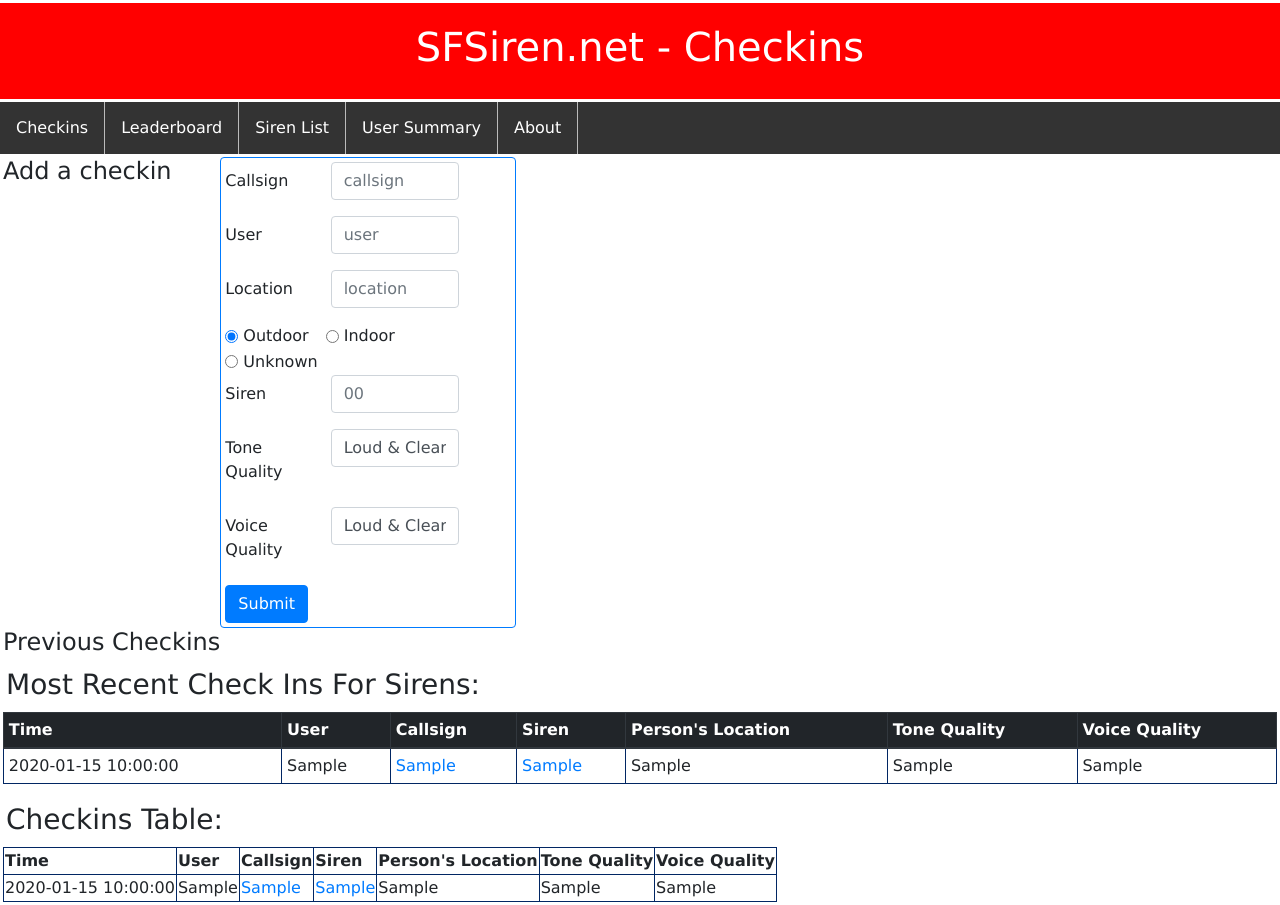
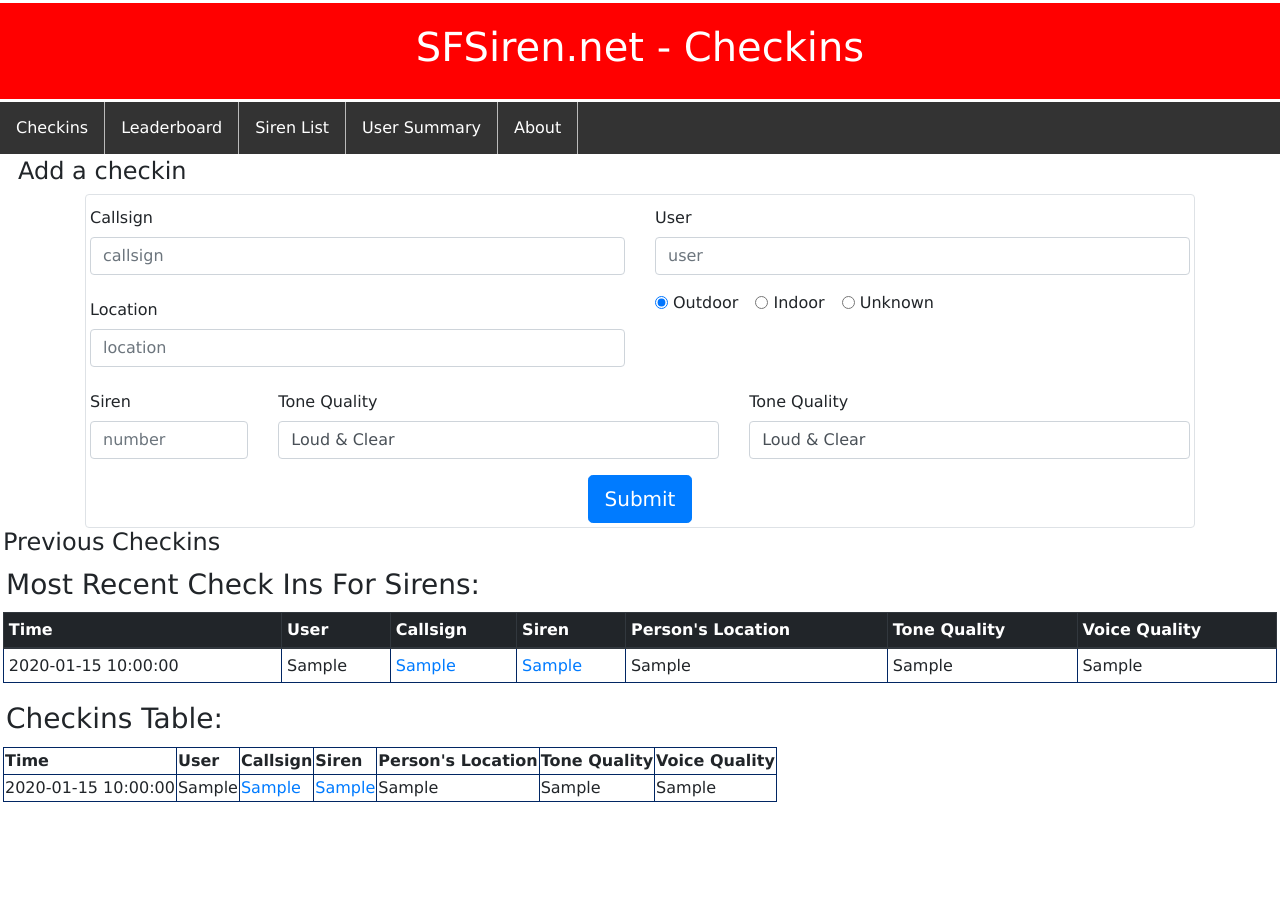
Before and after one commit to JenDanRepo/sirens, a PHP site: page /checkins.php in a window 1280 px wide. After the commit the page ends 802 px from the top, so only its background shows below. Run offline with PHP 8.4, Linux system fonts and the light colour scheme; tables that the repository leaves empty or names only in its code hold one stand-in row (values such as "Sample post"); data that the repository does not hold is empty; a stand-in replaces the project's code that opens the database connection; some libraries are stand-ins or nearby versions.

Commit message:
reformatted checkins form

```diff
--- a/checkins.php
+++ b/checkins.php
@@ -8,35 +8,37 @@ $mytimestamp = date('Y-m-d H:i:s');
 // echo "<p>As of $mytimestamp<br>";
 ?>
 
-<div class="row">
     <div class="col-lg-2">
       <h4>Add a checkin</h4>
     </div>
-    <div class="col-lg-3">
-        <form action="add_checkin.php" method="post" class="border border-primary rounded" style="padding: 4px;">
 <div class="row">
-                <div class="col-lg-12">
-                    <div class="form-group row">
-                        <label for="inputCallsign" class="col-lg-4 col-form-label">Callsign</label>
-                        <div class="col-lg-6">
+    <div class="container">
+        <form action="add_checkin.php" method="post" class="border rounded" style="padding: 4px;">
+            <div class="row">
+                <div class="col-lg-6 col-md-6">
+                    <div class="form-group">
+                        <label for="inputCallsign" class="col-form-label">Callsign</label>
                         <input type="text" name="callsign" placeholder="callsign" id="inputCallsign" class="form-control">
                     </div>
                  </div>
-                    <div class="form-group row">
-                        <label for="inputUser" class="col-lg-4 col-form-label">User</label>
-                        <div class="col-lg-6">
+                <div class="col-lg-6 col-md-6">
+                    <div class="form-group">
+                        <label for="inputUser" class="col-form-label">User</label>
                         <input type="text" name="user" placeholder="user" id="inputUser" class="form-control">
                     </div>
                 </div>
+            </div>
 
-                    <div class="form-group row">
-                        <label for="inputLocation" class="col-lg-4 col-form-label">Location</label>
-                        <div class="col-lg-6">
+            <div class="row">
+                <div class="col-lg-6 col-md-6">
+                    <div class="form-group">
+                        <label for="inputLocation" class="col-form-label">Location</label>
                         <input type="text" name="location" placeholder="location" id="inputLocation" class="form-control">
                     </div>
                 </div>
 
-
+                <div class="col-lg-6 col-md-6 align-text-bottom">
+                    <!-- <span class="align-text-bottom">       -->
                         <div class="form-check form-check-inline">
                             <input class="form-check-input" type="radio" name="insideout" id="inlineRadio1" value="outdoor" checked>
                             <label class="form-check-label" for="inlineRadio1">Outdoor</label>
@@ -49,28 +51,56 @@ $mytimestamp = date('Y-m-d H:i:s');
                             <input class="form-check-input" type="radio" name="insideout" id="inlineRadio3" value="unknown">
                             <label class="form-check-label" for="inlineRadio3">Unknown</label>
                         </div>
+                    <!-- </span> -->
+                </div>
+            </div>
+
+            <div class="row">
+                <div class="col-lg-2">
+                    <div class="form-group">
+                        <label for="inputSiren" class="col-form-label">Siren</label>
+                        <input type="text" name="siren" placeholder="number" id="inputSiren" class="form-control">
+                    </div>
+                </div>
+                <div class="col-lg-5">
+                    <div class="form-group">
+                        <label for="inputToneQuality" class="col-form-label">Tone Quality</label>
+                        <input type="text" name="tonequality" value="Loud & Clear" id="inputToneQuality" class="form-control">
+                    </div>
+                </div>
+                <div class="col-lg-5">
+                    <div class="form-group">
+                        <label for="inputToneQuality" class="col-form-label">Tone Quality</label>
+                        <input type="text" name="tonequality" value="Loud & Clear" id="inputToneQuality" class="form-control">
+                    </div>
+                </div>
+            </div>
 
 
-
-                    <div class="form-group row">
-                        <label for="inputSiren" class="col-lg-4 col-form-label">Siren</label>
-                        <div class="col-lg-6">
-                            <input type="text" name="siren" placeholder="00" id="inputSiren" class="form-control">
-                        </div>
-                    </div>
+               <!--  <div class="row">
+                    <div class="col-lg-6 col-md-6">
                         <div class="form-group row">
                             <label for="inputToneQuality" class="col-lg-4 col-form-label">Tone Quality</label>
                             <div class="col-lg-6">
                                 <input type="text" name="tonequality" value="Loud & Clear" id="inputToneQuality" class="form-control">
                             </div>
                         </div>
+                    </div>
+                    <div class="col-lg-6 col-md-6">
                         <div class="form-group row">
                             <label for="inputVoiceQuality" class="col-lg-4 col-form-label">Voice Quality</label>
                             <div class="col-lg-6">
                                 <input type="text" name="voicequality" value="Loud & Clear" id="inputVoiceQuality" class="form-control">
                             </div>
                         </div>
-                    <button type="submit" class="btn btn-primary">Submit</button>
+                    </div>
+                </div> -->
+                <div class="row">
+                    <div class="col-lg-12">
+                        <div class="text-center">
+                            <button type="submit" class="btn btn-primary btn-lg">Submit</button>
+
+                        </div>
                     </div>
                 </div>
         </form>
```
Also changed, not shown: 1 other file. Lines whose indentation alone changed are shown as unchanged.
